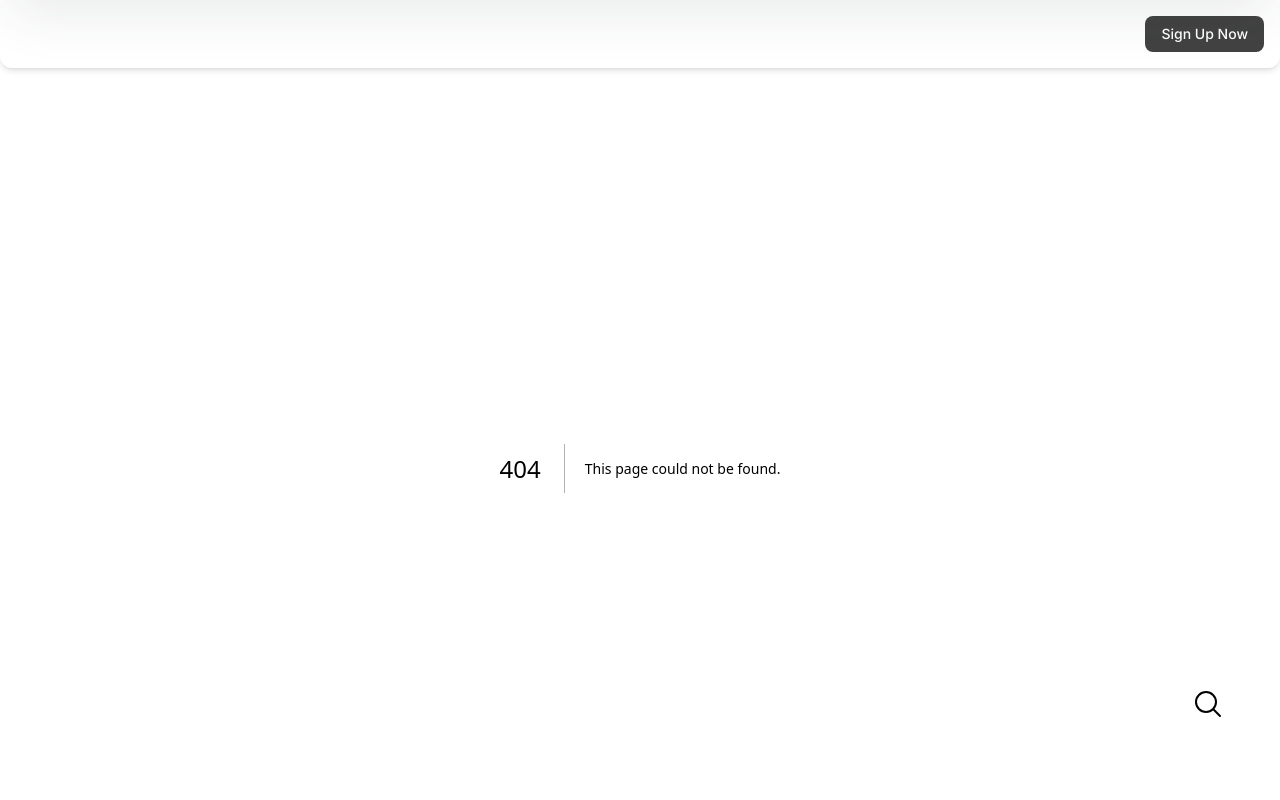
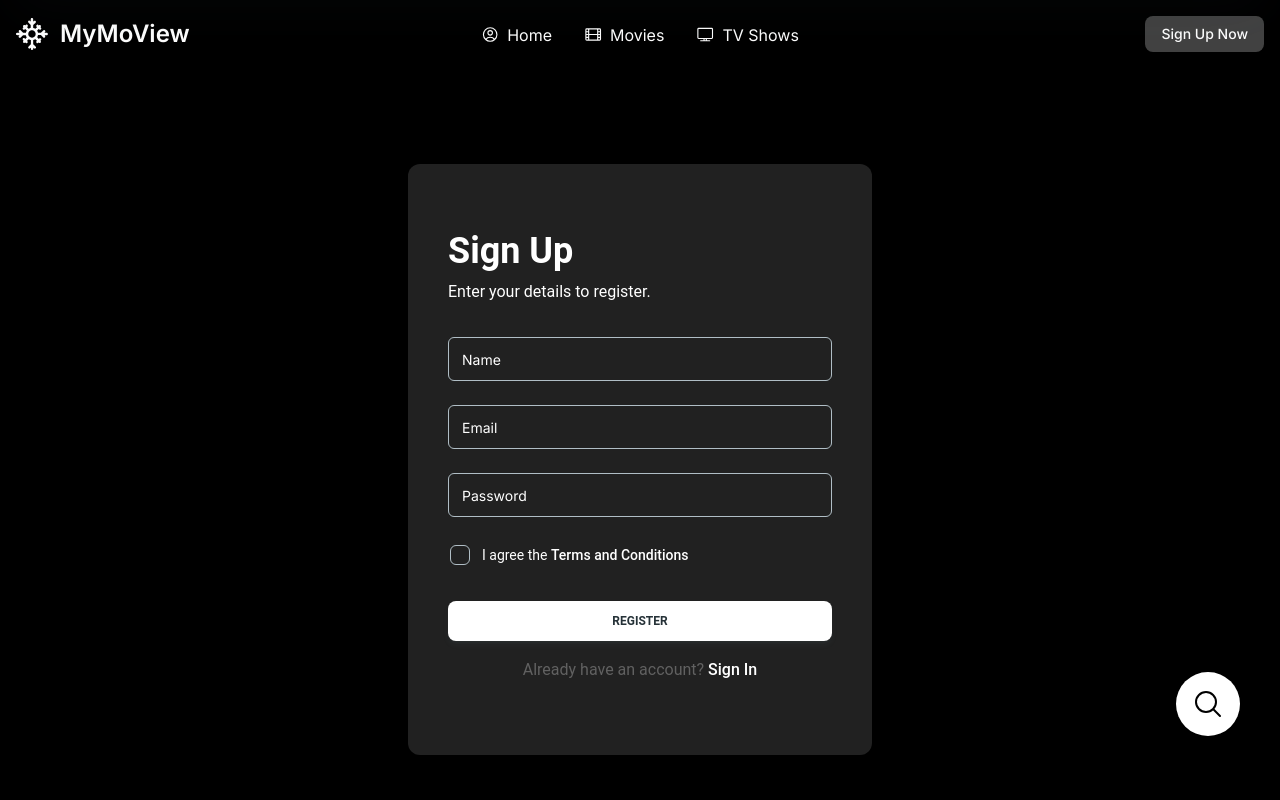
Before and after one commit to Gautam25Raj/mymoview, a Next.js app: page /register in a window 1280 px wide. Before the commit this address had no page. Shown: the top 800 px of the page. Built offline with nearby package versions, Linux system fonts and the light colour scheme.

Commit message:
Add login signup page

```diff
--- /dev/null
+++ b/app/api/auth/[user_id]/route.js
@@ -0,0 +1,20 @@
+import { NextResponse } from 'next/server';
+
+export async function GET(request, { params }) {
+  const bearerToken = process.env.BEARER_TOKEN;
+  const { user_id } = params;
+
+  const res = await fetch(
+    `https://cloud.syncloop.com/tenant/1693597273751/packages.MyMoView.adapter.APIs.getAPI.getUser.main`,
+    {
+      headers: {
+        Authorization: `Bearer ${bearerToken}`,
+        'Content-Type': 'application/json',
+      },
+      body: { user_id: 2 },
+    }
+  );
+  const data = await res.json();
+
+  return NextResponse.json(data);
+}
--- /dev/null
+++ b/app/login/page.js
@@ -0,0 +1,9 @@
+import Login from '@/components/auth/Login';
+
+export default function Home() {
+  return (
+    <>
+      <Login />
+    </>
+  );
+}
--- /dev/null
+++ b/app/register/page.js
@@ -0,0 +1,9 @@
+import Register from '@/components/auth/Register';
+
+export default function Home() {
+  return (
+    <>
+      <Register />
+    </>
+  );
+}
--- a/components/Nav/ProfileMenu.jsx
+++ b/components/Nav/ProfileMenu.jsx
@@ -94,7 +94,7 @@ function ProfileMenu() {
     </Menu>
   ) : (
     <Link
-      href="/signup"
+      href="/register"
       className="text-white focus:ring-4 focus:outline-none font-medium rounded-lg text-sm px-4 py-2 text-center mr-3 md:mr-0 bg-gray-800 hover:bg-gray-700 hover:scale-105 focus:bg-gray-800 active:scale-95 ml-auto"
     >
       Sign Up Now
--- /dev/null
+++ b/components/auth/Register.jsx
@@ -0,0 +1,114 @@
+'use client';
+
+import React, { useState } from 'react';
+import {
+  Card,
+  Input,
+  Checkbox,
+  Button,
+  Typography,
+} from '@material-tailwind/react';
+import Link from 'next/link';
+
+function Register() {
+  const [name, setName] = useState('');
+  const [email, setEmail] = useState('');
+  const [password, setPassword] = useState('');
+  const [error, setError] = useState(null);
+
+  const handleLogin = async (e) => {
+    e.preventDefault();
+
+    try {
+      const response = await fetch('/api/user/login', {
+        method: 'POST',
+        headers: {
+          'Content-Type': 'application/json',
+        },
+        body: JSON.stringify({ email, password }),
+      });
+
+      if (!response.ok) {
+        throw new Error('Login failed');
+      }
+    } catch (err) {
+      setError('Invalid credentials. Please try again.');
+    }
+  };
+
+  return (
+    <Card
+      color="transparent"
+      shadow={false}
+      className="my-24 mx-auto w-fit px-10 py-16 bg-gray-900"
+    >
+      <Typography variant="h2" color="white">
+        Sign Up
+      </Typography>
+
+      <Typography color="white" className="mt-1 font-normal">
+        Enter your details to register.
+      </Typography>
+
+      <form className="mt-8 mb-2 w-80 max-w-screen-lg sm:w-96">
+        <div className="mb-4 flex flex-col gap-6">
+          <Input
+            color="white"
+            type="name"
+            size="lg"
+            label="Name"
+            value={name}
+            onChange={(e) => setName(e.target.value)}
+          />
+          <Input
+            color="white"
+            type="email"
+            size="lg"
+            label="Email"
+            value={email}
+            onChange={(e) => setEmail(e.target.value)}
+          />
+          <Input
+            color="white"
+            type="password"
+            size="lg"
+            label="Password"
+            value={password}
+            onChange={(e) => setPassword(e.target.value)}
+          />
+        </div>
+
+        <Checkbox
+          label={
+            <Typography
+              variant="small"
+              color="white"
+              className="flex items-center font-normal"
+            >
+              I agree the
+              <a
+                href="#"
+                className="font-medium transition-colors hover:text-gray-300"
+              >
+                &nbsp;Terms and Conditions
+              </a>
+            </Typography>
+          }
+          containerProps={{ className: '-ml-2.5' }}
+        />
+        <Button className="mt-6" color="white" fullWidth>
+          Register
+        </Button>
+
+        <Typography color="gray" className="mt-4 text-center font-normal">
+          Already have an account?{' '}
+          <Link href="/login" className="font-medium text-white">
+            Sign In
+          </Link>
+        </Typography>
+      </form>
+    </Card>
+  );
+}
+
+export default Register;
```
Also changed, not shown: app/api/auth/[user_id]/fav/route.js (added).
